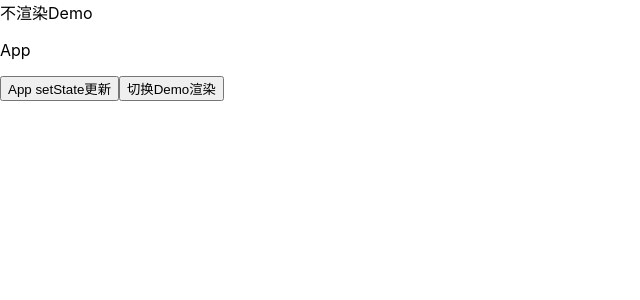
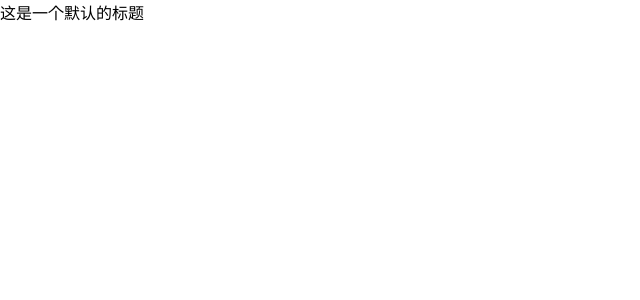
Before and after one commit to Ignorance-of-Dong/study-react, a React app: page / in a window 1280 px wide. Shown: the top 300 px of the page, without its empty margins (0-640 px from the left). Built offline with nearby package versions, Linux system fonts and the light colour scheme.

Commit message:
'react组件类属性'

```diff
--- a/src/App.js
+++ b/src/App.js
@@ -3,6 +3,7 @@ import logo from './logo.svg';
 import './App.css';
 import Test from './Test';
 import Demo from './Demo';
+import PropTypes from 'prop-types';
 
 // 状态提升和方法下方的例子
 
@@ -58,6 +59,24 @@ import Demo from './Demo';
 //   }
 // }
 
+// react组件类属性
+class Title extends Component {
+  static propTypes = {
+    title : PropTypes.string
+  }
+  static defaultProps = {
+    title : "这是一个默认的标题"
+  }
+  render() {
+    return (
+      <div>{this.props.title}</div>
+    )
+  }
+}
+
+// Title.defaultProps = {
+//   title : "123"
+// }
 
 // 生命周期的例子
 
@@ -71,10 +90,11 @@ class App extends Component {
   render() {
     return (
       <div>
-          {this.state.isRenderTest ? <Demo></Demo> : "不渲染Demo"}
+          <Title></Title>
+          {/* {this.state.isRenderTest ? <Demo></Demo> : "不渲染Demo"}
           <p>App</p>
           <button type="button" onClick={()=>this.setState({})}>App setState更新</button>
-          <button type="button" onClick={()=>this.setState({isRenderTest : !this.state.isRenderTest})}>切换Demo渲染</button>
+          <button type="button" onClick={()=>this.setState({isRenderTest : !this.state.isRenderTest})}>切换Demo渲染</button> */}
       </div>
     )
   }
```
